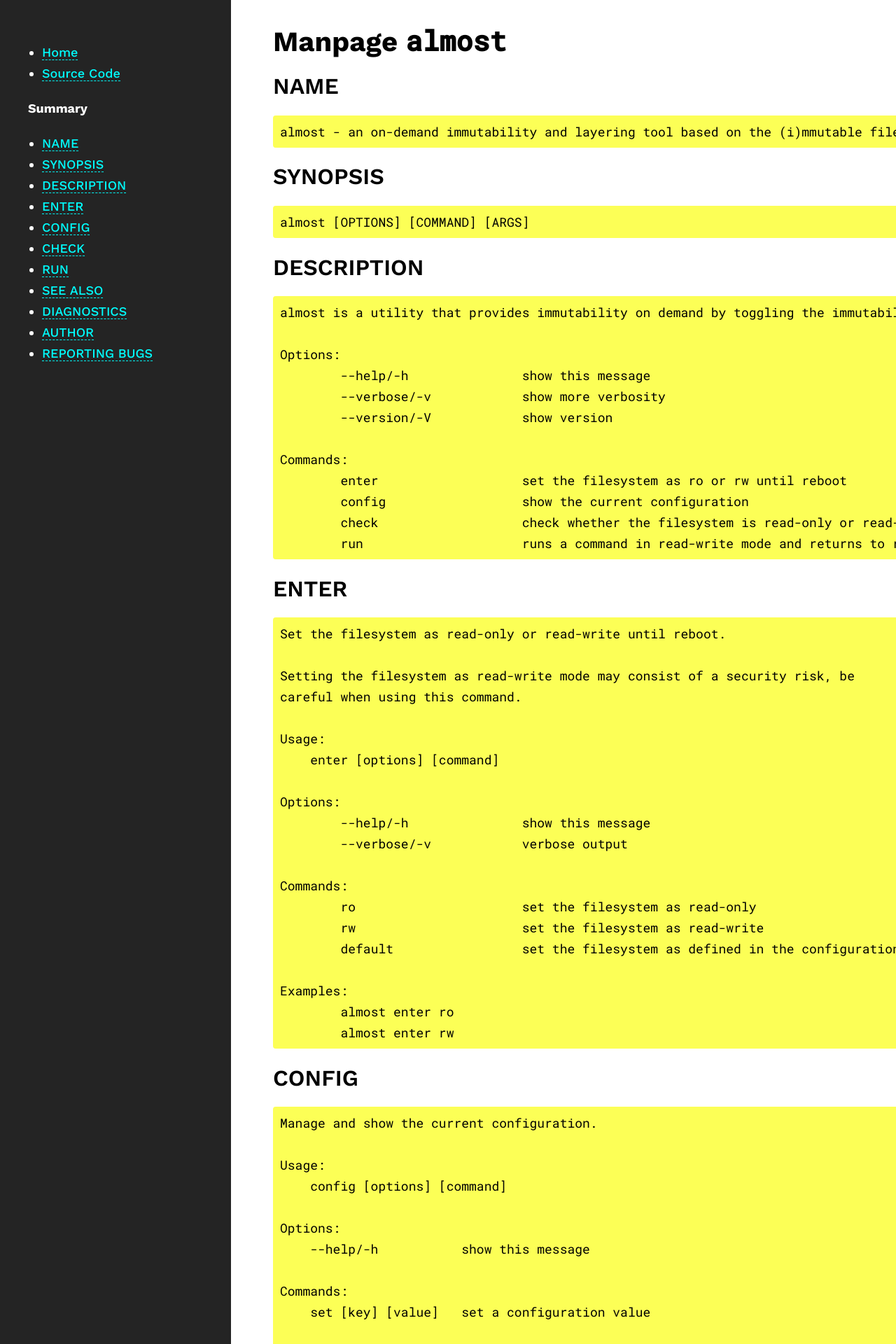
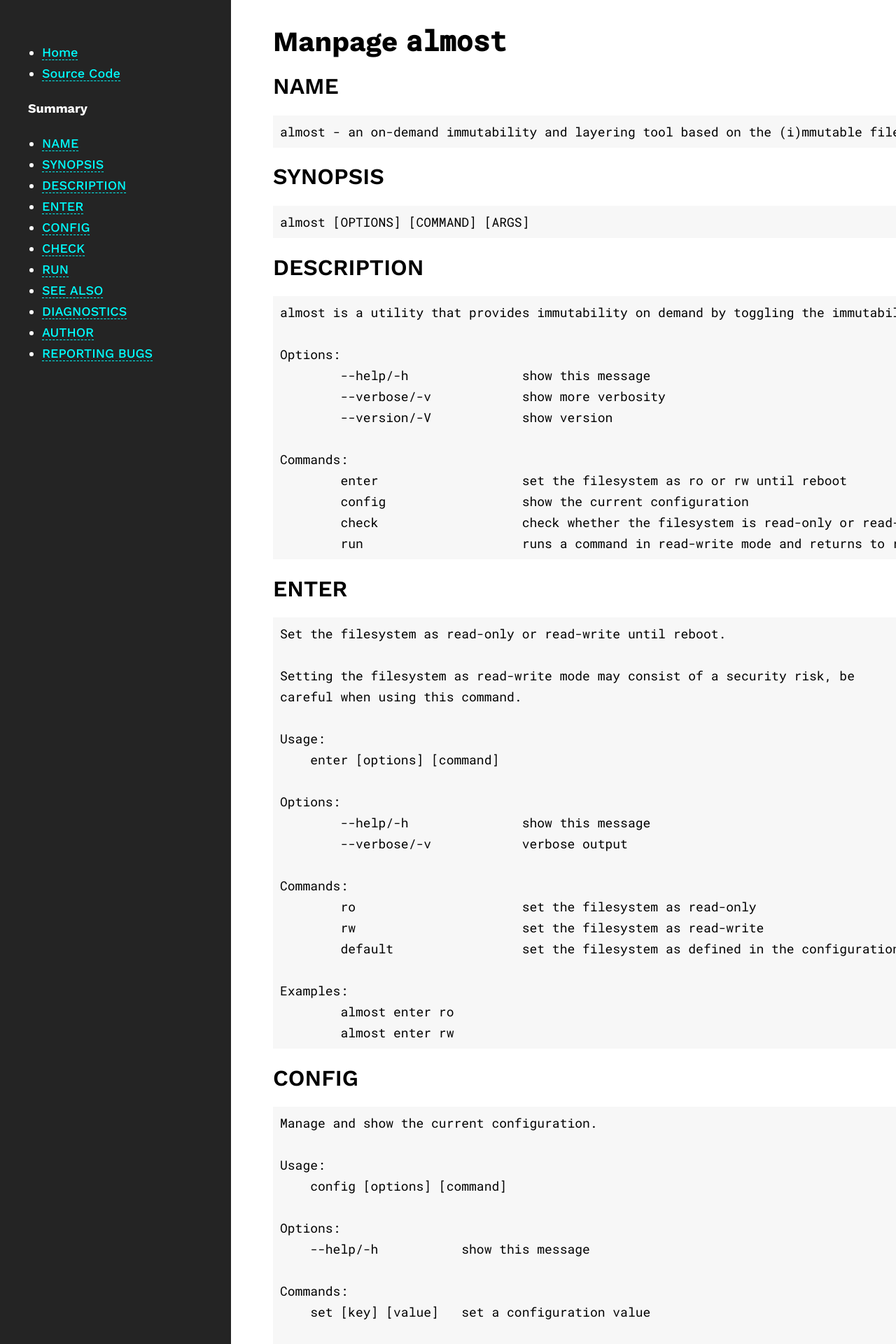
Before and after one commit to Vanilla-OS/documentation, a Jekyll site: the page built from docs/almost/manpage.md, in a window 1280 px wide. Shown: the top 1920 px of the page at 70% size. Built offline with Jekyll 4.4.1, drawn with Linux system fonts in a browser that asks for light colours.

Commit message:
ui: activate marker highlight only on links

```diff
--- a/assets/css/dark.css
+++ b/assets/css/dark.css
@@ -30,7 +30,7 @@
         background-color: #2c2b2e;
     }
 
-    .highlight {
+    a.highlight {
         background-color: #4646466b;
         border-radius: 4px;
     }
--- a/assets/css/style.css
+++ b/assets/css/style.css
@@ -150,7 +150,7 @@ pre, code {
 }
 
 /* Highlight */
-.highlight {
+a.highlight {
     background-color: #fbff006b;
     border-radius: 4px;
 }
```
